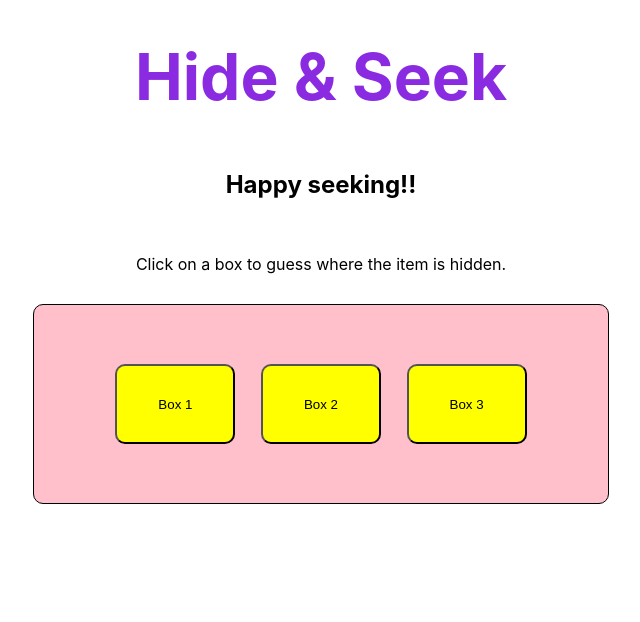
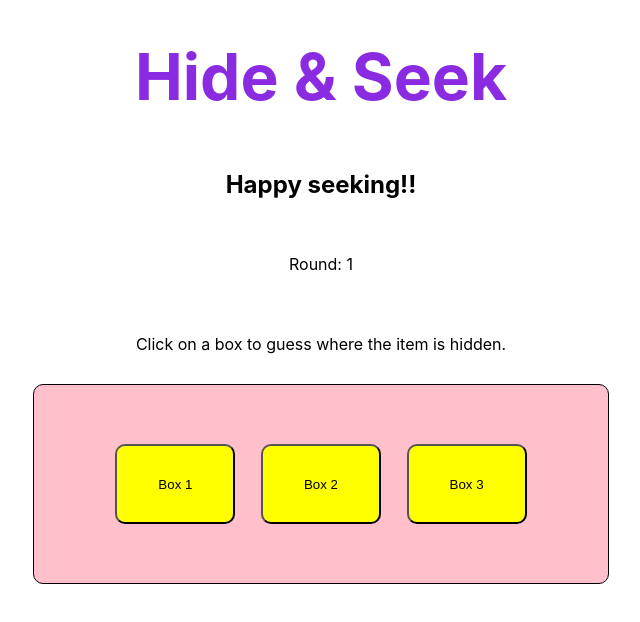
Before and after one commit to franco-ortega/hide-and-seek, a React (Create React App) app: page /game in a window 1280 px wide. Shown: the top 622 px of the page, without its empty margins (319-959 px from the left). Built offline with nearby package versions, Linux system fonts and the light colour scheme.

Commit message:
add round tracking logic

```diff
--- a/src/components/Game/Game.jsx
+++ b/src/components/Game/Game.jsx
@@ -17,6 +17,7 @@ const Game = ({
   const [hidingSpot, setHidingSpot] = useState(0);
   const [buttonDisabled, setButtonDisabled] = useState(true);
   const [madeGuess, setMadeGuess] = useState('');
+  const [round, setRound] = useState(1);
 
   // List of currentActions: computer hides, player seeks, player hides, computer seeks
   const [currentAction, setCurrentAction] = useState('computer hides');
@@ -52,8 +53,9 @@ const Game = ({
       setTimeout(() => {
         setDisplayResult(false);
         setCurrentAction('computer hides');
+        incrementRound();
       }, timer);
-    }
+    } else if(madeGuess === '') console.log('No one made a guess');
   }, [madeGuess]);
 
   useEffect(() => {
@@ -68,6 +70,8 @@ const Game = ({
     if(scorer === 'player') setPlayerScore(playerScore + 1);
     if(scorer === 'computer') setComputerScore(computerScore + 1);
   };
+
+  const incrementRound = () => setRound(round + 1);
 
   const computerHidesItem = () => {
     const computerHidingSpot = Math.ceil(Math.random() * 3);
@@ -125,6 +129,9 @@ const Game = ({
     <main className={styles.Game}>
       <h2>Happy seeking!!</h2>
       <section>
+        Round: {round}
+      </section>
+      <section>
         {actionMessage}
       </section>
       <section className={styles.Buttons}>
```
